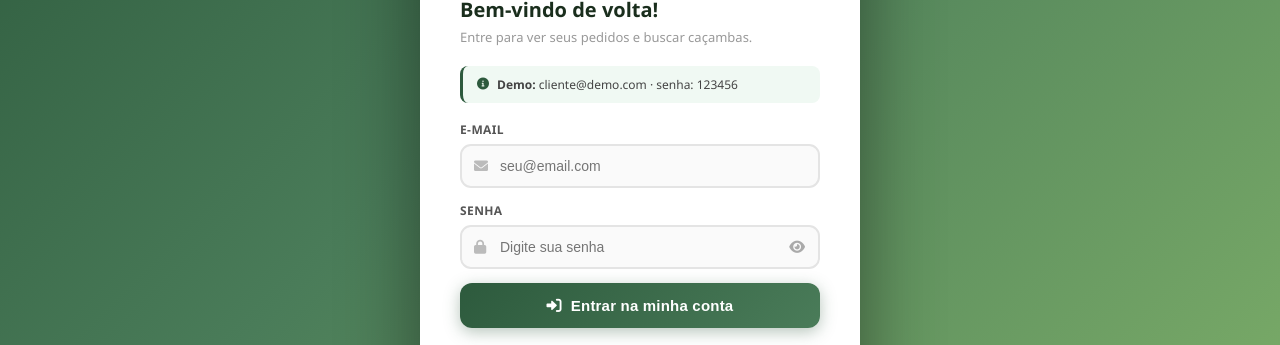
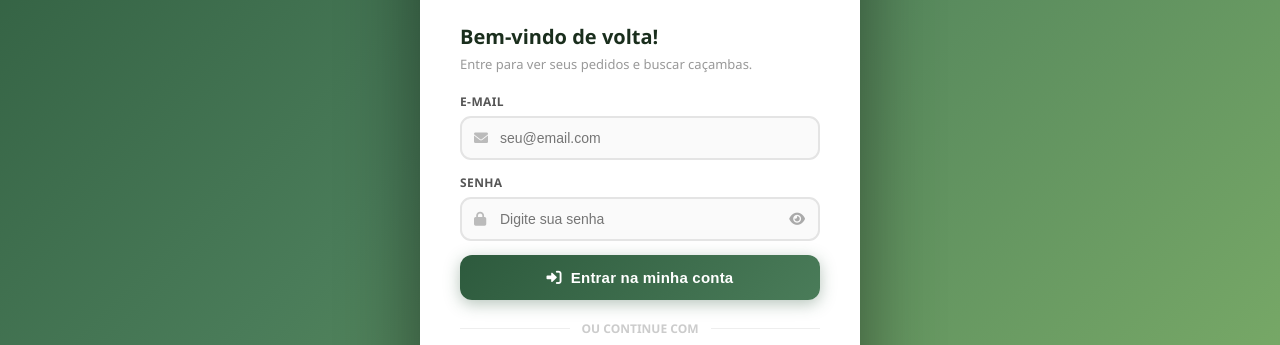
Before and after one commit to joaogabrielblanc/LOCAF-CIL-main, a plain HTML site: page pages/cliente/login.html in a window 1280 px wide. Shown: the part 249-594 px from the top of the page. Drawn offline with Linux system fonts and the light colour scheme.

Commit message:
demos ocultadas

```diff
--- a/pages/cliente/login.html
+++ b/pages/cliente/login.html
@@ -27,7 +27,7 @@
     <div class="auth-title">Bem-vindo de volta!</div>
     <div class="auth-sub">Entre para ver seus pedidos e buscar caçambas.</div>
 
-    <div class="demo-box"><i class="fas fa-info-circle"></i> <span><b>Demo:</b> cliente@demo.com · senha: 123456</span></div>
+
 
     <div class="error-msg" id="errLogin"><i class="fas fa-exclamation-circle"></i><span></span></div>
 
```
Also changed, not shown: pages/afiliado/login.html (+1 -3 lines).
